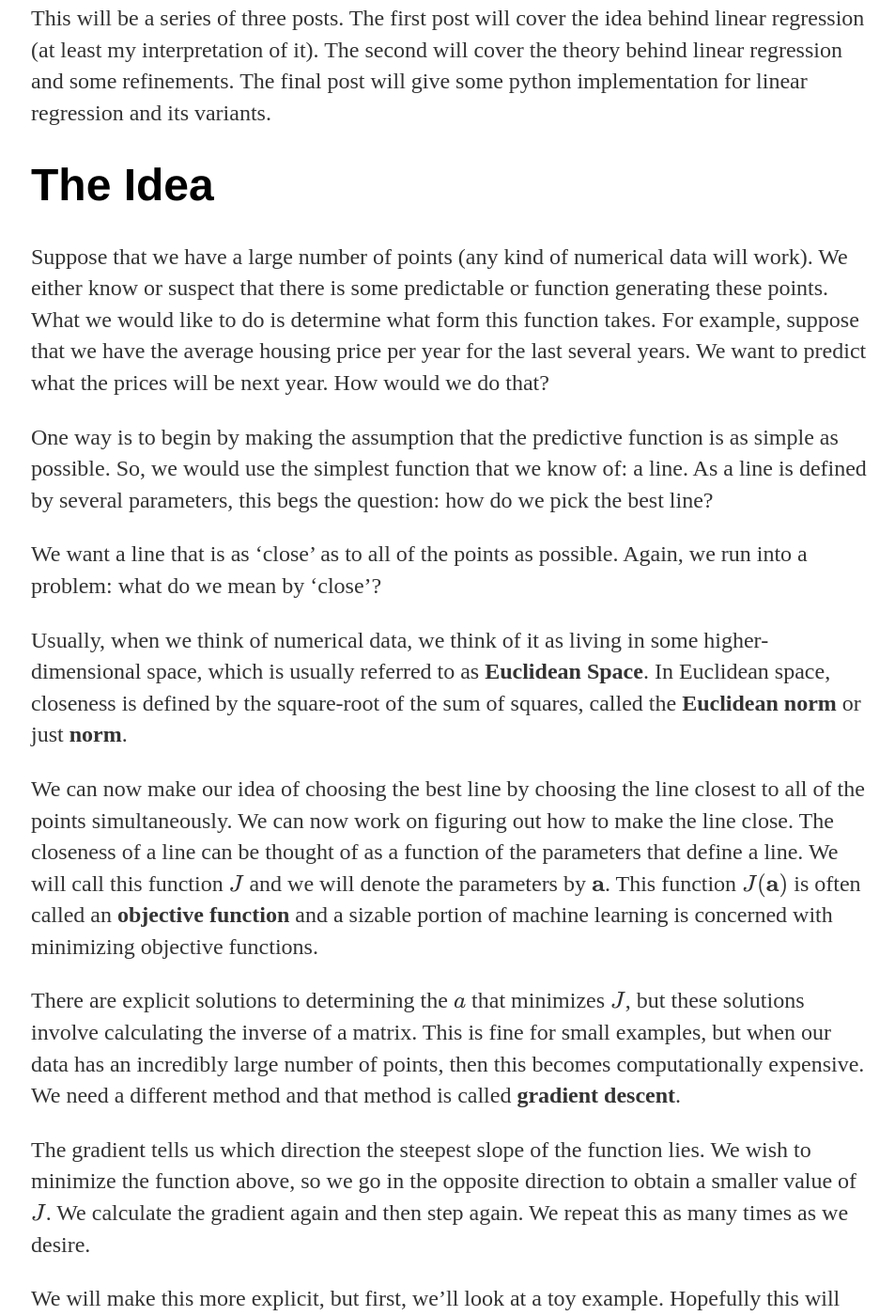
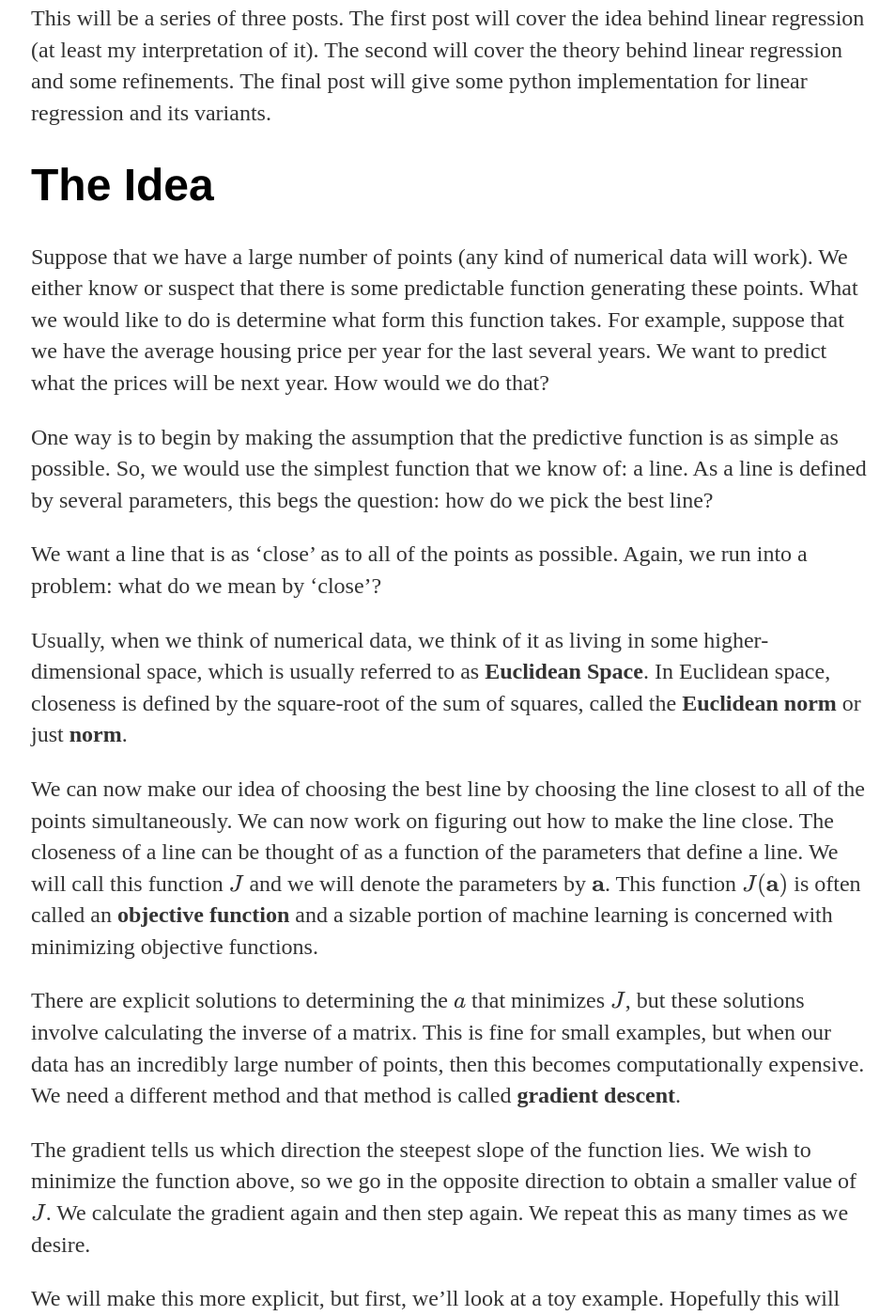
Before and after one commit to shawn-tsosie/shawn-tsosie.github.io, a Jekyll site: the page built from _posts/2019-01-08-Linear-Regression-Part-1.md, in a window 1280 px wide and 1400 px high, scrolled down 252 px. Shown: the whole window at 94% size, without its empty margins (159-1112 px from the left). Built offline with Jekyll 4.4.1, drawn with Linux system fonts in a browser that asks for light colours; formulas are drawn with MathJax 3; some of the changed text lies outside the part shown.

Commit message:
Fixed typo.

```diff
--- a/_posts/2019-01-08-Linear-Regression-Part-1.md
+++ b/_posts/2019-01-08-Linear-Regression-Part-1.md
@@ -16,7 +16,7 @@ its variants.
 
 Suppose that we have a large number of points (any kind of numerical data will
 work).
-We either know or suspect that there is some predictable or function generating
+We either know or suspect that there is some predictable function generating
 these points.
 What we would like to do is determine what form this function takes.
 For example, suppose that we have the average housing price per year for the
```
Also changed, not shown: other parts of _posts/2019-01-08-Linear-Regression-Part-1.md (+1 -1 lines), 1 other file.
